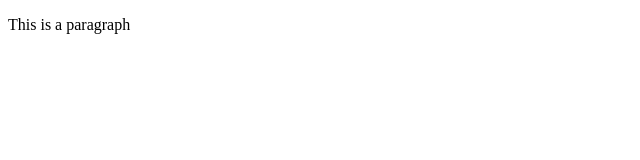
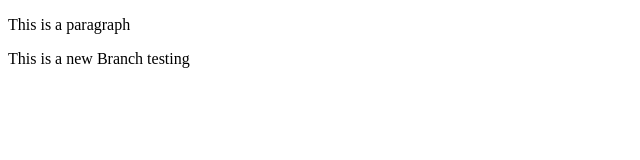
Before and after one commit to Sahil-Shadmani/LocalRepo, a plain HTML site: page index.html in a window 1280 px wide. Shown: the whole page, without its empty margins (0-640 px from the left). Drawn offline with Linux system fonts and the light colour scheme.

Commit message:
added feature in new branch

```diff
--- a/index.html
+++ b/index.html
@@ -6,5 +6,6 @@
 </head>
 <body>
     <p>This is a paragraph</p>
+    <p>This is a new Branch testing</p>
 </body>
 </html>
```
